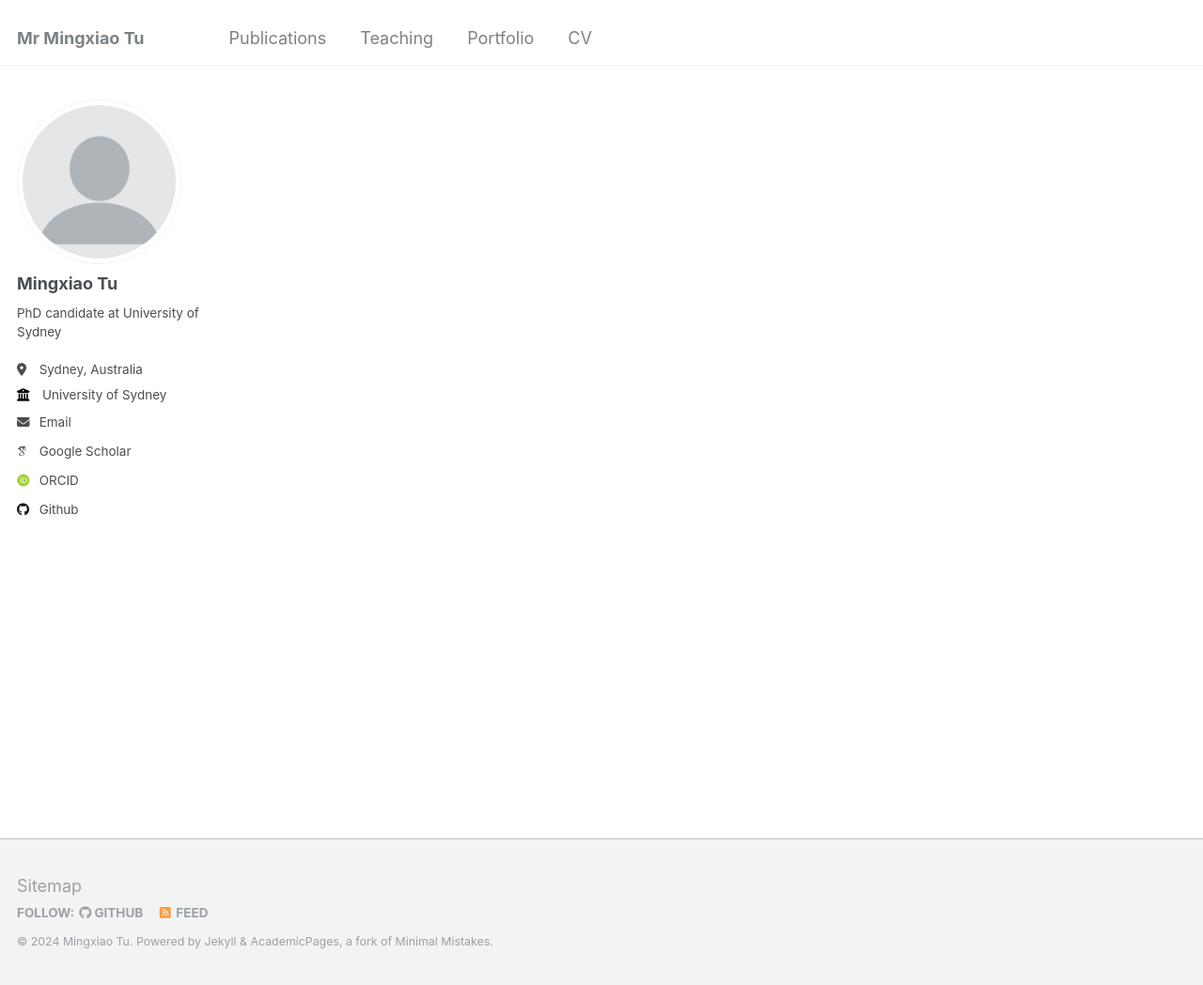
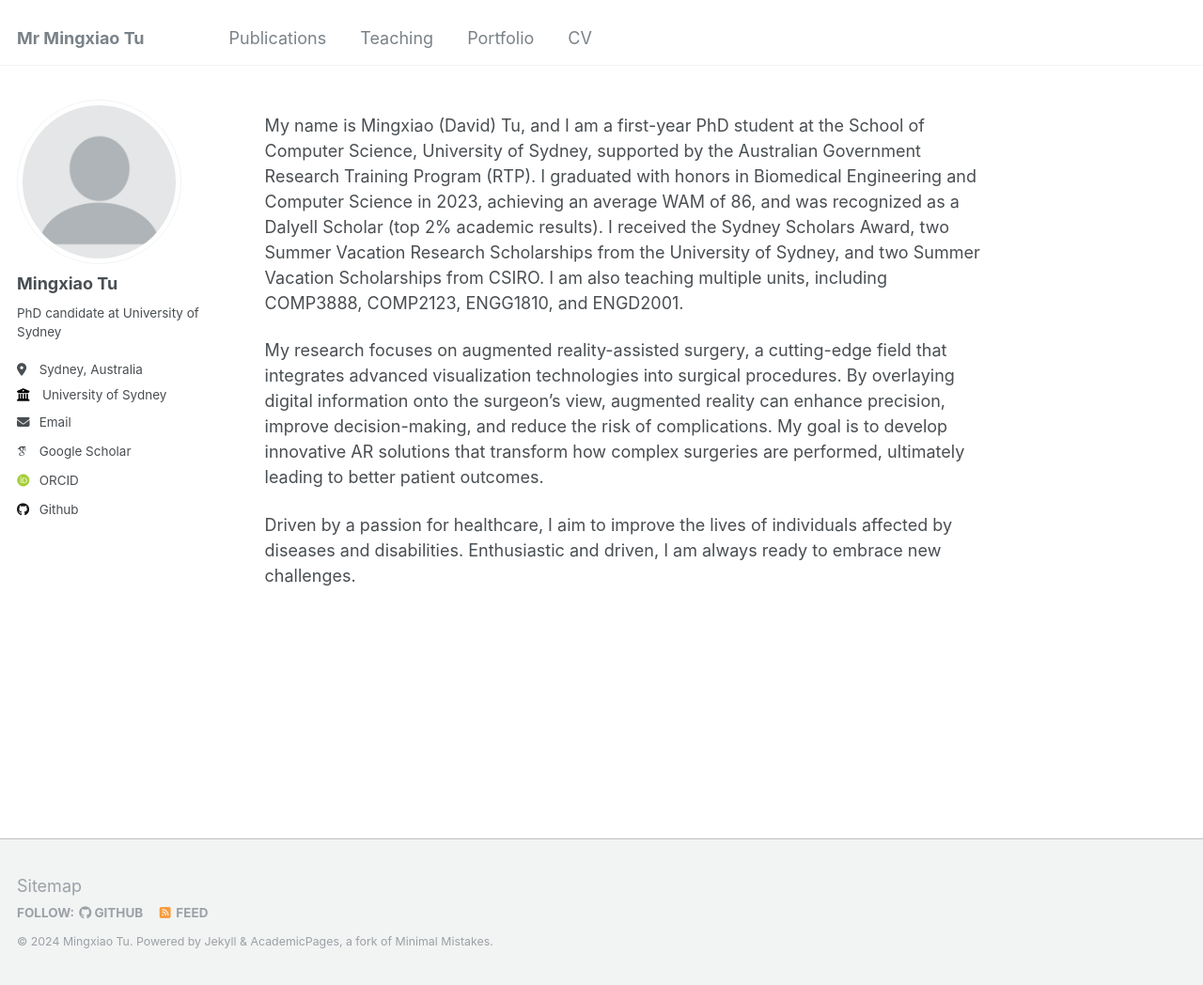
Before and after one commit to mingxiaotu/mingxiaotu.github.io, a Jekyll site: the page built from _pages/about.md, in a window 1280 px wide and 1048 px high. Shown: the whole window at 94% size. Built offline with Jekyll 4.4.1, drawn with Linux system fonts in a browser that asks for light colours; some web fonts are replaced.

Commit message:
Update about.md

```diff
--- a/_pages/about.md
+++ b/_pages/about.md
@@ -6,3 +6,9 @@ redirect_from:
   - /about/
   - /about.html
 ---
+
+My name is Mingxiao (David) Tu, and I am a first-year PhD student at the School of Computer Science, University of Sydney, supported by the Australian Government Research Training Program (RTP). I graduated with honors in Biomedical Engineering and Computer Science in 2023, achieving an average WAM of 86, and was recognized as a Dalyell Scholar (top 2% academic results). I received the Sydney Scholars Award, two Summer Vacation Research Scholarships from the University of Sydney, and two Summer Vacation Scholarships from CSIRO. I am also teaching multiple units, including COMP3888, COMP2123, ENGG1810, and ENGD2001.
+
+My research focuses on augmented reality-assisted surgery, a cutting-edge field that integrates advanced visualization technologies into surgical procedures. By overlaying digital information onto the surgeon's view, augmented reality can enhance precision, improve decision-making, and reduce the risk of complications. My goal is to develop innovative AR solutions that transform how complex surgeries are performed, ultimately leading to better patient outcomes.
+
+Driven by a passion for healthcare, I aim to improve the lives of individuals affected by diseases and disabilities. Enthusiastic and driven, I am always ready to embrace new challenges.
```
